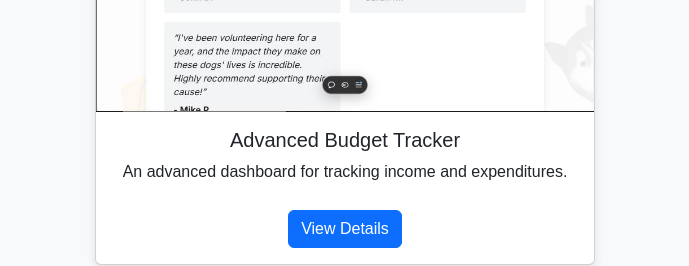
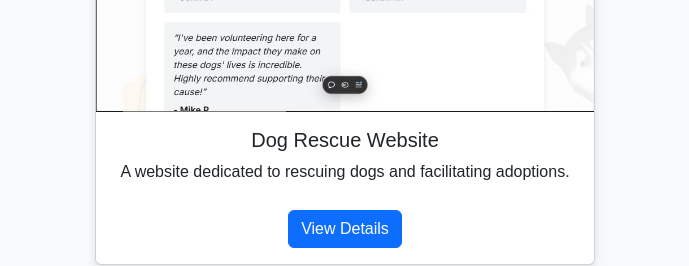
Before and after one commit to yhana24/portfolio-cv, a React (Create React App) app: page / in a window 1280 px wide. Shown: the part 3180-3446 px from the top of the page, without its empty margins (289-978 px from the left). Built offline with nearby package versions, Linux system fonts and the light colour scheme.

Commit message:
Modified Projects.js

```diff
--- a/src/components/Projects.js
+++ b/src/components/Projects.js
@@ -7,22 +7,22 @@ import "./Projects.css";
 
 const projects = [
   {
+    title: "Dog Rescue Website",
+    description: "A website dedicated to rescuing dogs and facilitating adoptions.",
+    image: project1Image,
+    link: "https://doggo-website-sooty.vercel.app/",
+    fullDescription: "This comprehensive dog rescue website serves as a platform for connecting rescued dogs with potential adopters. It features a user-friendly interface showcasing available dogs, their stories, and adoption procedures. The site also includes resources for dog care, a donation system, and a volunteer sign-up process.",
+    technologies: ["React.js", "Firebase", "Chart.js", "Node.js"],
+    completionDate: "October 2024",
+  },
+  {
     title: "Advanced Budget Tracker",
     description: "An advanced dashboard for tracking income and expenditures.",
-    image: project1Image,
+    image: project2Image,
     link: "https://budget-tracker-2-vert.vercel.app/",
-    fullDescription: "This comprehensive dog rescue website serves as a platform for connecting rescued dogs with potential adopters. It features a user-friendly interface showcasing available dogs, their stories, and adoption procedures. The site also includes resources for dog care, a donation system, and a volunteer sign-up process.",
-    technologies: ["React", "Node.js", "MongoDB", "Express"],
+    fullDescription: "The Budget Tracker is a sophisticated financial management tool designed to help users monitor their income and expenses effectively. It offers features such as expense categorization, income tracking, budget setting, and visual representations of financial data through charts and graphs. The application also provides insights and suggestions for better financial management.",
+    technologies: ["React", "Node.js"],
     completionDate: "November 2024",
-  },
-  {
-    title: "Dog Rescue Website",
-    description: "A website dedicated to rescuing dogs and facilitating adoptions.",
-    image: project2Image,
-    link: "https://doggo-website-sooty.vercel.app/",
-    fullDescription: "The Budget Tracker is a sophisticated financial management tool designed to help users monitor their income and expenses effectively. It offers features such as expense categorization, income tracking, budget setting, and visual representations of financial data through charts and graphs. The application also provides insights and suggestions for better financial management.",
-    technologies: ["Vue.js", "Firebase", "Chart.js", "Vuex"],
-    completionDate: "October 2024",
   },
 ];
 
```
